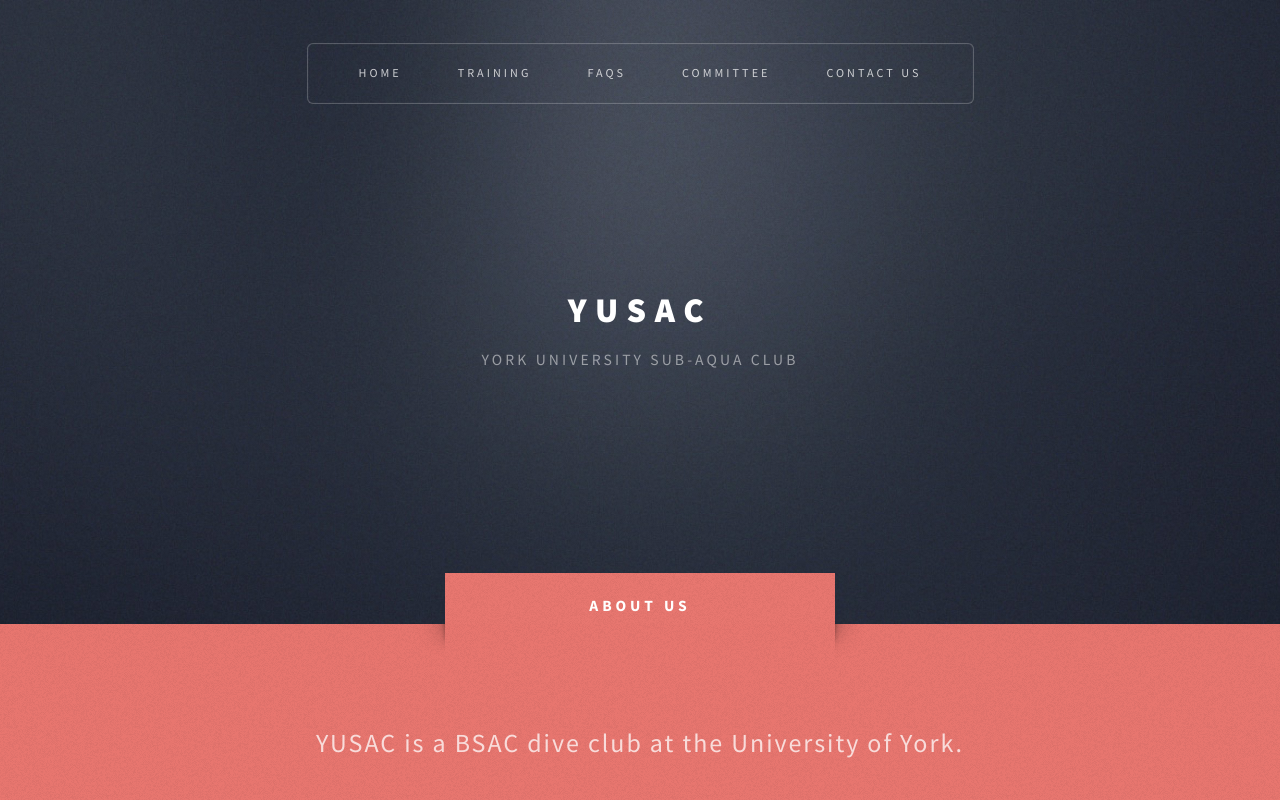
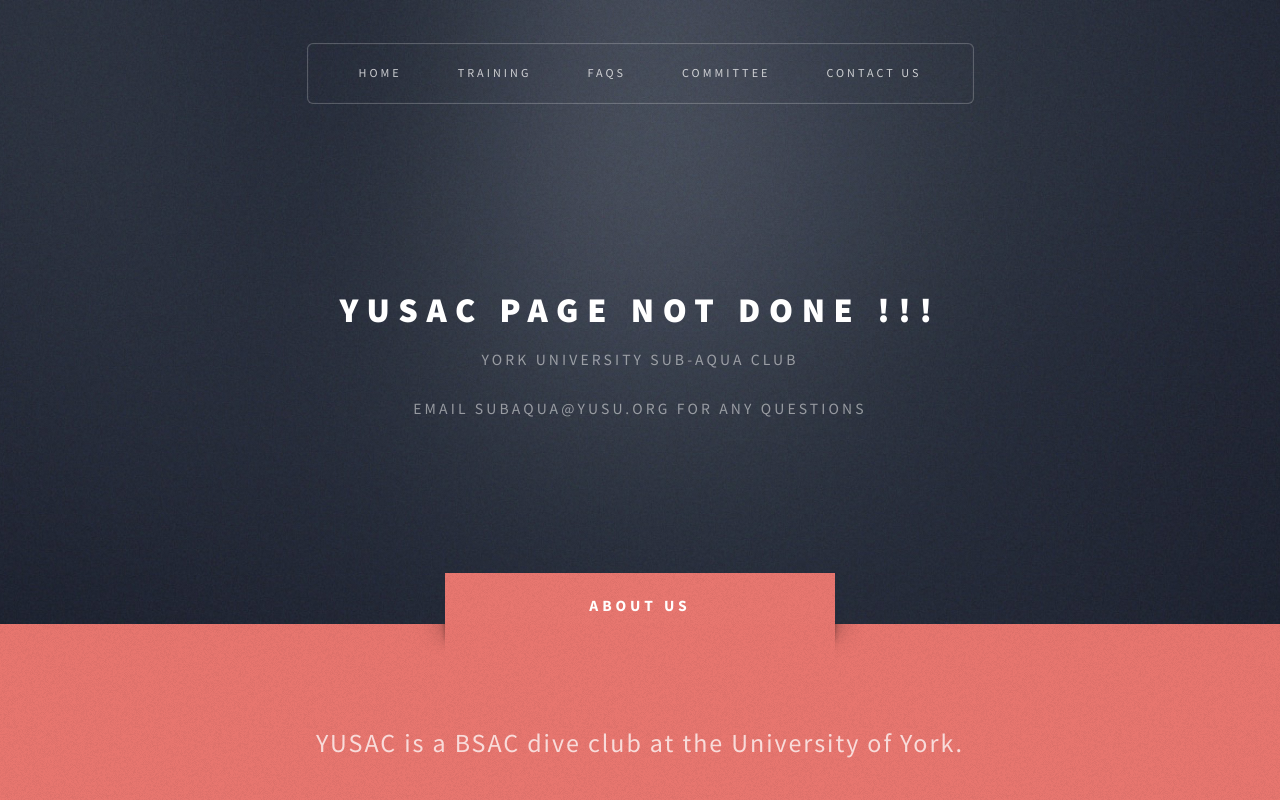
Before and after one commit to BenNewsome/YUSAC, a plain HTML site: page index.html in a window 1280 px wide. Shown: the top 800 px of the page. Drawn offline with Linux system fonts and the light colour scheme.

Commit message:
Added some info saying site incomplete and an email address

```diff
--- a/index.html
+++ b/index.html
@@ -31,8 +31,9 @@
 
 					<!-- Logo -->
 						<div id="logo">
-							<h1><a href="index.html">YUSAC</a></h1>
+							<h1><a href="index.html">YUSAC PAGE NOT DONE !!!</a></h1>
 							<p>York University Sub-Aqua Club</p>
+							<p>Email subaqua@yusu.org for any questions </p>
 						</div>
 
 					<!-- Nav -->
```
